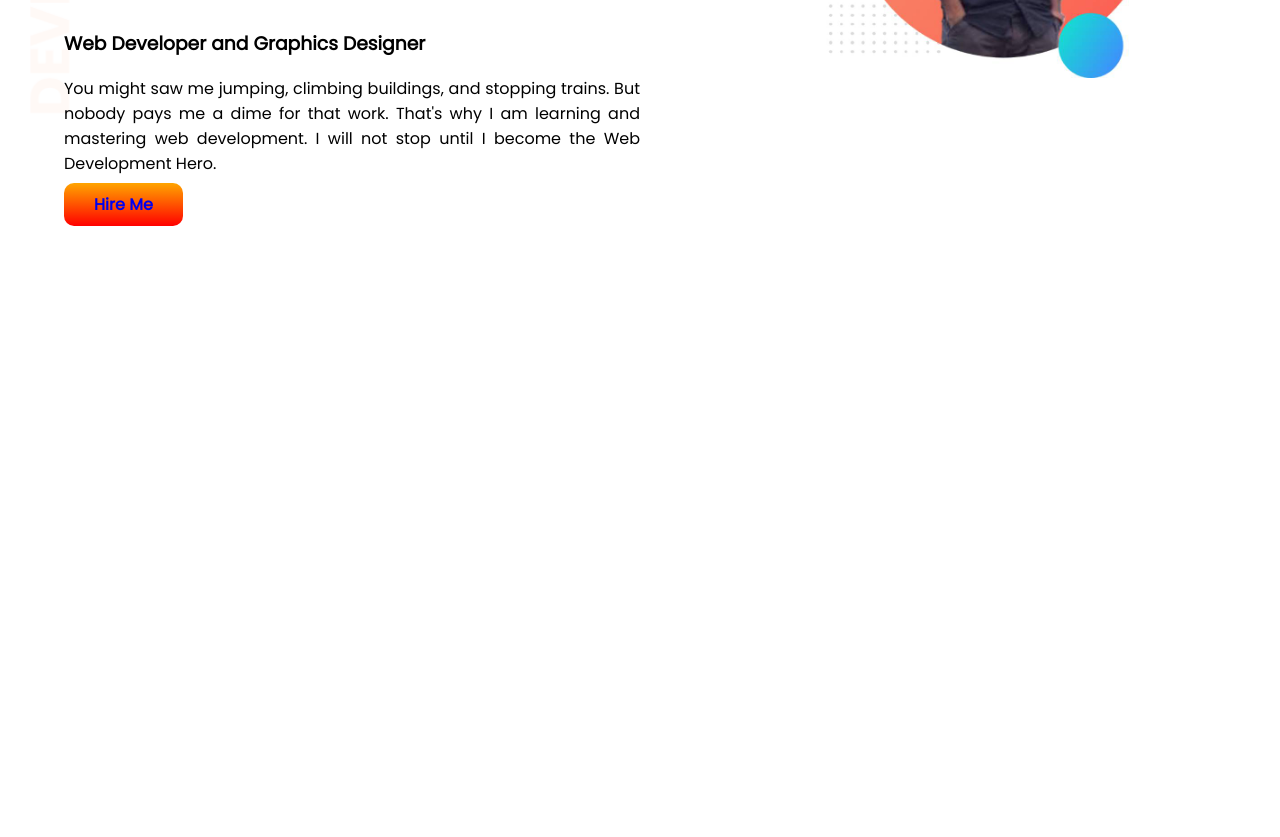
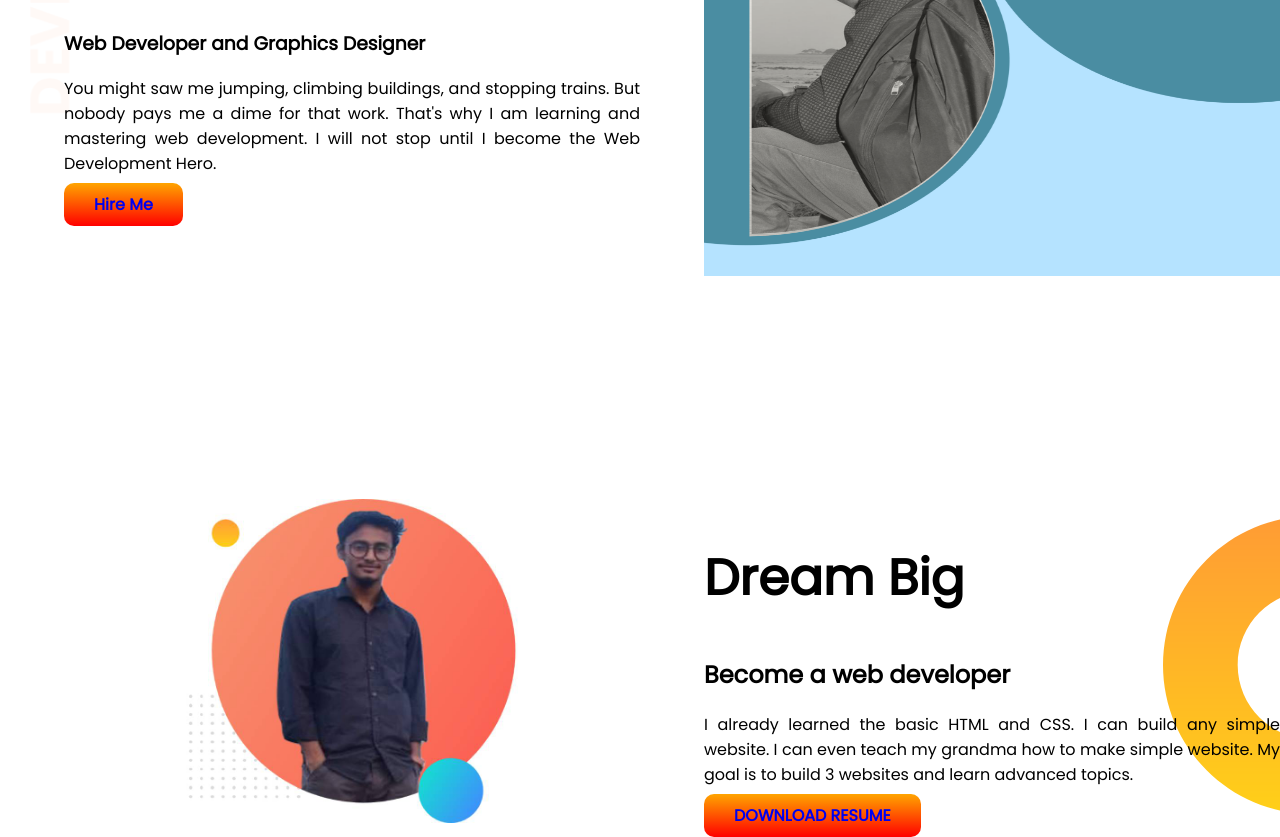
Before and after one commit to HeymatUddin/Developer-Portfolio, a plain HTML site: page index.html in a window 1280 px wide. Shown: the part 246-1083 px from the top of the page. Before the commit the page ends 800 px from the top, so only its background shows below. Drawn offline with Linux system fonts and the light colour scheme.

Commit message:
second-section done

```diff
--- a/index.html
+++ b/index.html
@@ -11,7 +11,7 @@
     <link rel="stylesheet" href="style.css">
 </head>
 <body>
-    <section>
+    <section class="first-sec">
         <div class="half-width">
             <h1>Welcome To</h1>
             <h1><span style="color: orange;">Heymaet Uddin</span> World!</h1>
@@ -22,7 +22,21 @@
             <a class="link" href="http://www.google.com" target="blank">Hire Me</a>
         </div>
         <div class="half-width">
+            <img style="height: 70%;" src="images/My project.png" alt="">
+        </div>
+
+    </section>
+    <section class="second-sec">
+        <div class="half-width">
             <img src="images/New Project.jpg" alt="">
+        </div>
+        <div class="half-width">
+            <h1>Dream Big</h1>
+            <h2>Become a web developer</h2>
+            <p>I already learned the basic HTML and CSS. I can build any simple website.
+                 I can even teach my grandma how to make simple website. My goal is to build 3 websites and learn advanced topics.
+            </p>
+            <a class="link" href="http://www.google.com" target="blank">DOWNLOAD RESUME</a>
         </div>
     </section>
 </body>
--- a/style.css
+++ b/style.css
@@ -5,10 +5,18 @@ body{
 h1{
     font-size: 50px;
 }
-section{
+.first-sec{
+
     display: flex;
     background-image: url(images/top-banner.png);
     background-repeat: no-repeat;
+}
+.second-sec{
+
+    display: flex;
+    background-image: url(images/dream-bg.png);
+    background-repeat: no-repeat;
+    background-position: right;
 }
 .half-width{
     width: 50%;
```
